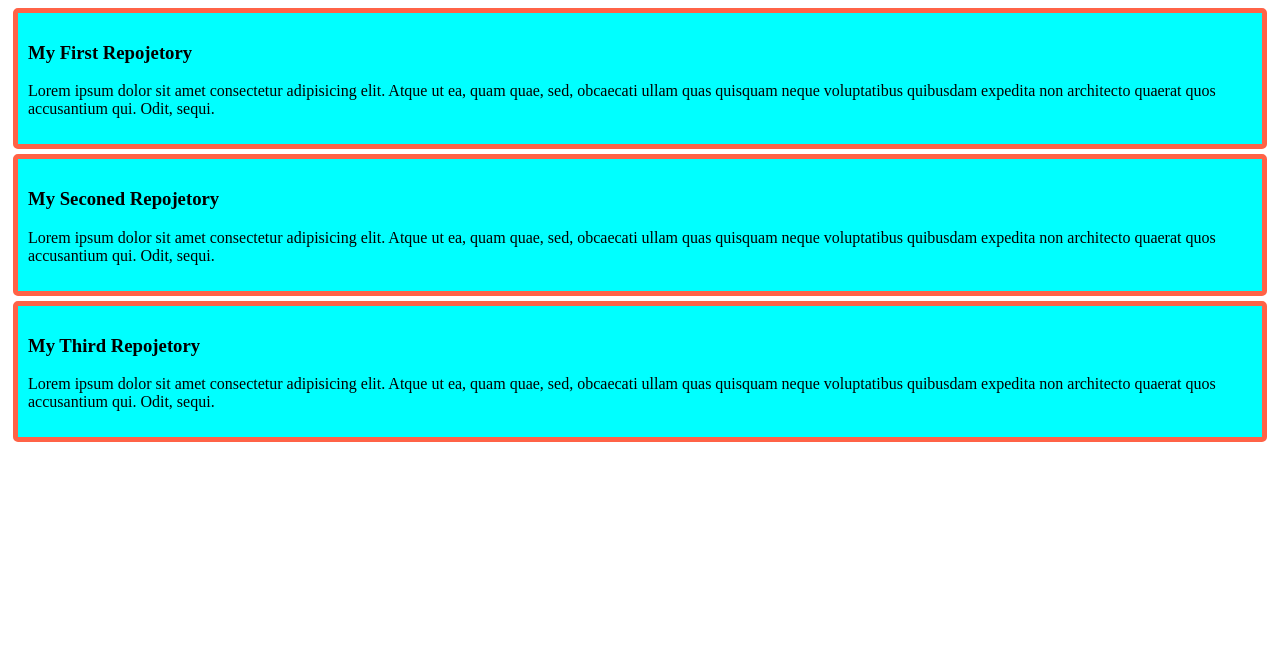
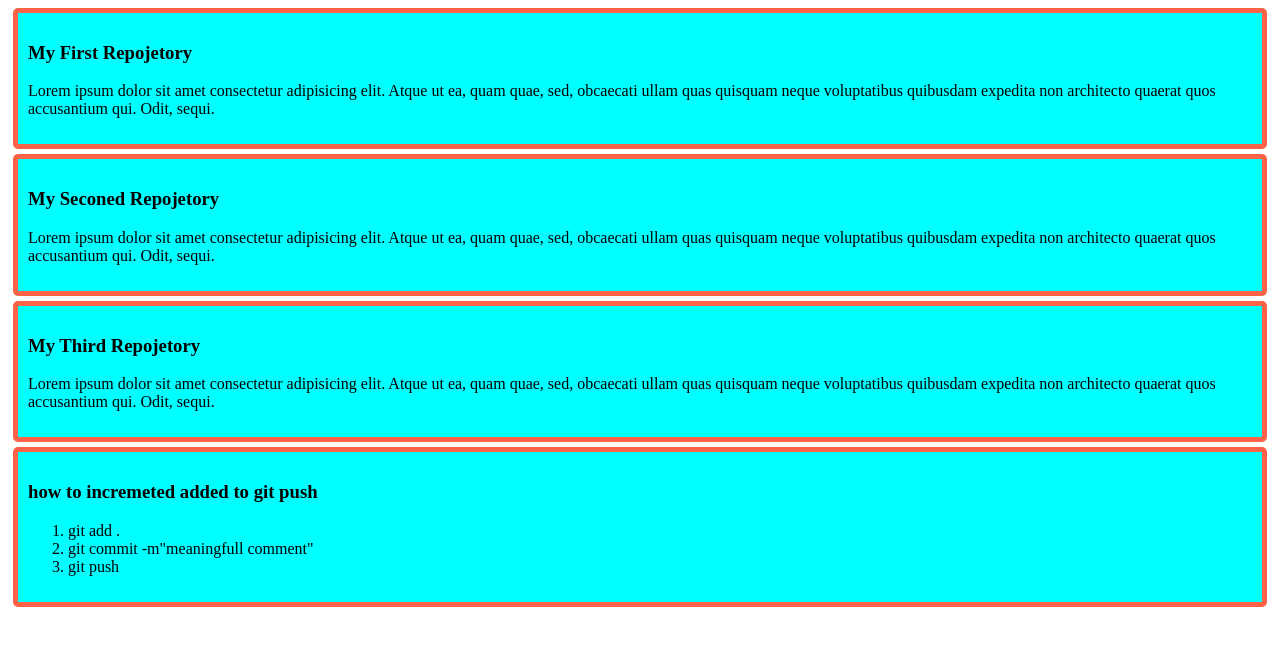
Before and after one commit to Shuvo-Kumar/my-simple-restart-github-repo, a plain HTML site: page index.html in a window 1280 px wide. Drawn offline with Linux system fonts and the light colour scheme.

Commit message:
added git push how to increment

```diff
--- a/index.html
+++ b/index.html
@@ -20,5 +20,13 @@
         <h3>My Third Repojetory</h3>
         <p>Lorem ipsum dolor sit amet consectetur adipisicing elit. Atque ut ea, quam quae, sed, obcaecati ullam quas quisquam neque voluptatibus quibusdam expedita non architecto quaerat quos accusantium qui. Odit, sequi.</p>
     </div>
+    <div class="blogs">
+        <h3>how to incremeted added to git push</h3>
+        <ol>
+            <li>git add .</li>
+            <li>git commit -m"meaningfull comment"</li>
+            <li>git push</li>
+        </ol>
+    </div>
 </body>
 </html>
```
